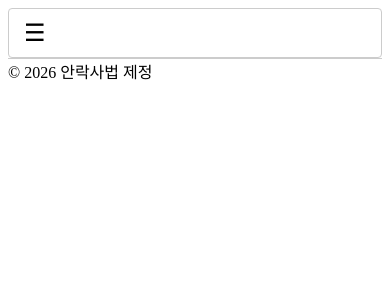
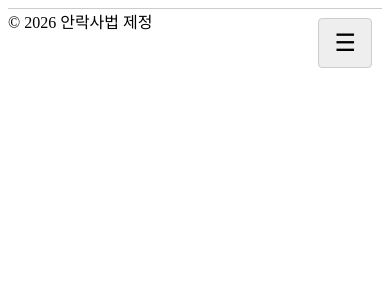
Before and after one commit to weglitter/euthanasia, a Jekyll site: the page built from index.md, in a window 390 px wide. Shown: the top 300 px of the page. Built offline with Jekyll 4.4.1, drawn with Linux system fonts in a browser that asks for light colours.

Commit message:
Update style.css

```diff
--- a/css/style.css
+++ b/css/style.css
@@ -1,94 +1,46 @@
-/* ================================
-   메뉴 기본 설정
-   ================================ */
+/* 메뉴 전체 */
 .menu {
-  background: #fff;   /* 메뉴 전체 배경: 흰색 */
-  border-bottom: 1px solid #ccc; /* 아래쪽 경계선 */
-}
-
-.menu ul {
-  list-style: none;
-  padding: 0;
-  margin: 0;
-}
-
-.menu li {
+  background: #fff;   /* 메뉴 배경 흰색 */
+  border-bottom: 1px solid #ccc;
   position: relative;
-}
-
-.menu > ul > li {
-  display: inline-block; /* PC에서는 가로로 나열 */
-  margin-right: 20px;
-}
-
-.menu a {
-  display: block;
-  color: #000;           /* 글자색: 검정 */
-  text-decoration: none;
-  padding: 10px 15px;
-}
-
-/* 드롭다운 메뉴 */
-.menu ul ul {
-  display: none;
-  position: absolute;
-  top: 100%;
-  left: 0;
-  background: #fff;      /* 드롭다운 배경: 흰색 */
-  min-width: 160px;
-  border: 1px solid #ccc; /* 테두리 */
-  border-radius: 4px;
-}
-
-.menu ul ul li {
-  display: block;
-}
-
-.menu ul ul a {
-  color: #000;           /* 드롭다운 글씨도 검정 */
-}
-
-.menu ul ul a:hover {
-  background: #f0f0f0;   /* hover 시 연한 회색 배경 */
-}
-
-.menu li:hover > ul {
-  display: block;
 }
 
 /* 햄버거 버튼 */
 .hamburger {
-  display: none;         /* 기본은 숨김 */
+  display: none;      /* 기본은 숨김 */
   font-size: 24px;
   cursor: pointer;
-  color: #000;           /* 햄버거 버튼 글씨도 검정 */
-  background: #fff;      /* 버튼 배경 흰색 */
+  color: #000;        /* 글자색 검정 */
+  background: #eee;   /* 버튼 배경 회색으로 대비 */
   padding: 10px 15px;
   border: 1px solid #ccc;
   border-radius: 4px;
+  position: absolute; /* 메뉴 상단 오른쪽 고정 */
+  right: 10px;
+  top: 10px;
 }
 
 /* 모바일 화면 */
 @media (max-width: 768px) {
   .hamburger {
-    display: block;      /* 모바일에서만 표시 */
+    display: block;   /* 모바일에서만 표시 */
   }
   .menu > ul {
-    display: none;       /* 기본 메뉴 숨김 */
+    display: none;    /* 기본 숨김 */
     flex-direction: column;
-    background: #fff;    /* 모바일 메뉴 배경 흰색 */
+    background: #fff; /* 메뉴 배경 흰색 */
     padding: 10px;
     border: 1px solid #ccc;
     border-radius: 4px;
   }
   .menu.active > ul {
-    display: flex;       /* 햄버거 클릭 시 표시 */
+    display: flex;    /* 햄버거 클릭 시 표시 */
   }
   .menu > ul > li {
     display: block;
     margin: 10px 0;
   }
   .menu a {
-    color: #000;         /* 모바일 메뉴 글씨도 검정 */
+    color: #000;      /* 모바일 메뉴 글씨 검정 */
   }
 }
```
